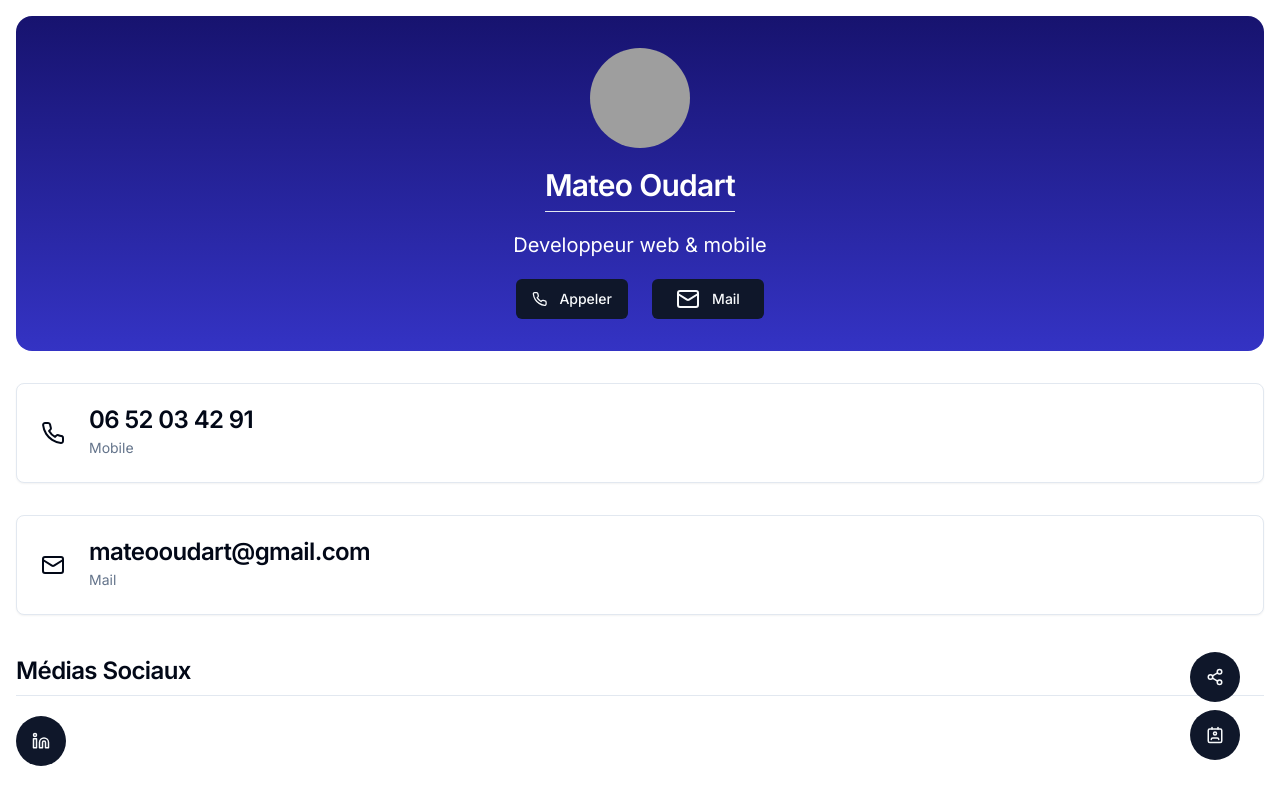
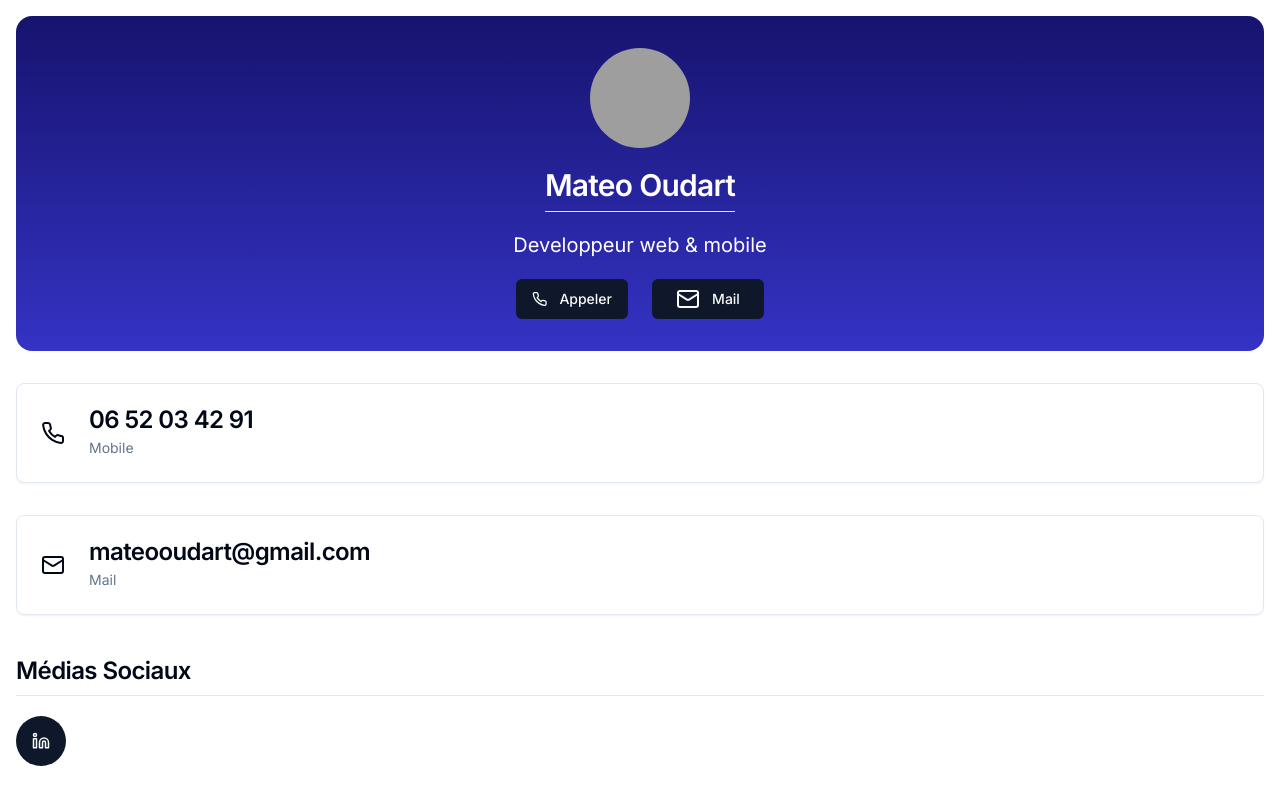
Before and after one commit to MateoOdt/LandingQRCodePage, a Next.js app: page / in a window 1280 px wide. Built offline with nearby package versions, Linux system fonts and the light colour scheme; grey boxes are pictures that could not be loaded.

Commit message:
quick fix share btn

```diff
--- a/app/page.tsx
+++ b/app/page.tsx
@@ -183,7 +183,8 @@ export default function Home() {
         >
           <Linkedin />
         </Button>
-        <div
+        {/**
+         * <div
           className="sticky-btn"
           style={{
             display: "flex",
@@ -214,6 +215,7 @@ export default function Home() {
             <Contact />
           </Button>
         </div>
+         */}
       </div>
     </main>
   );
```
